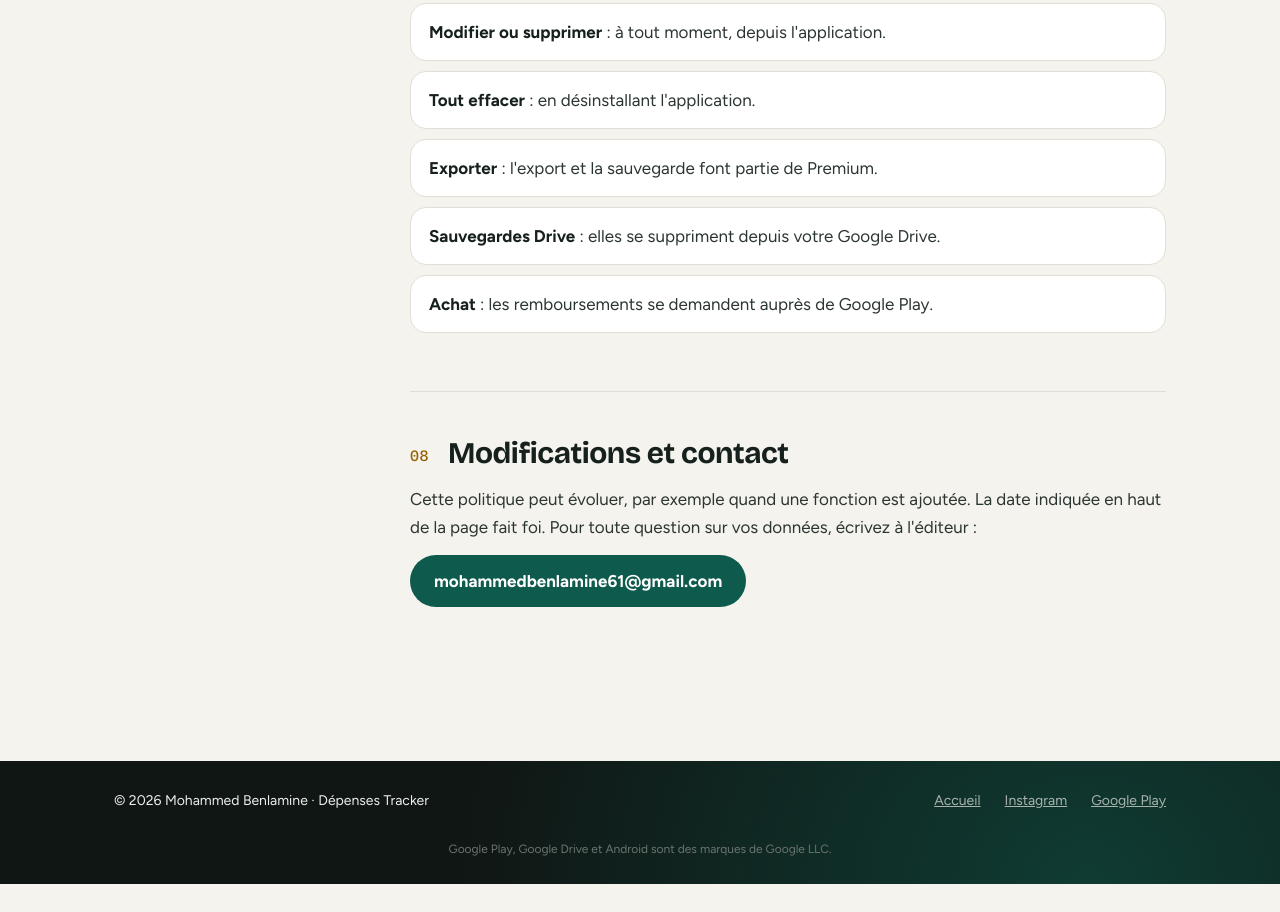
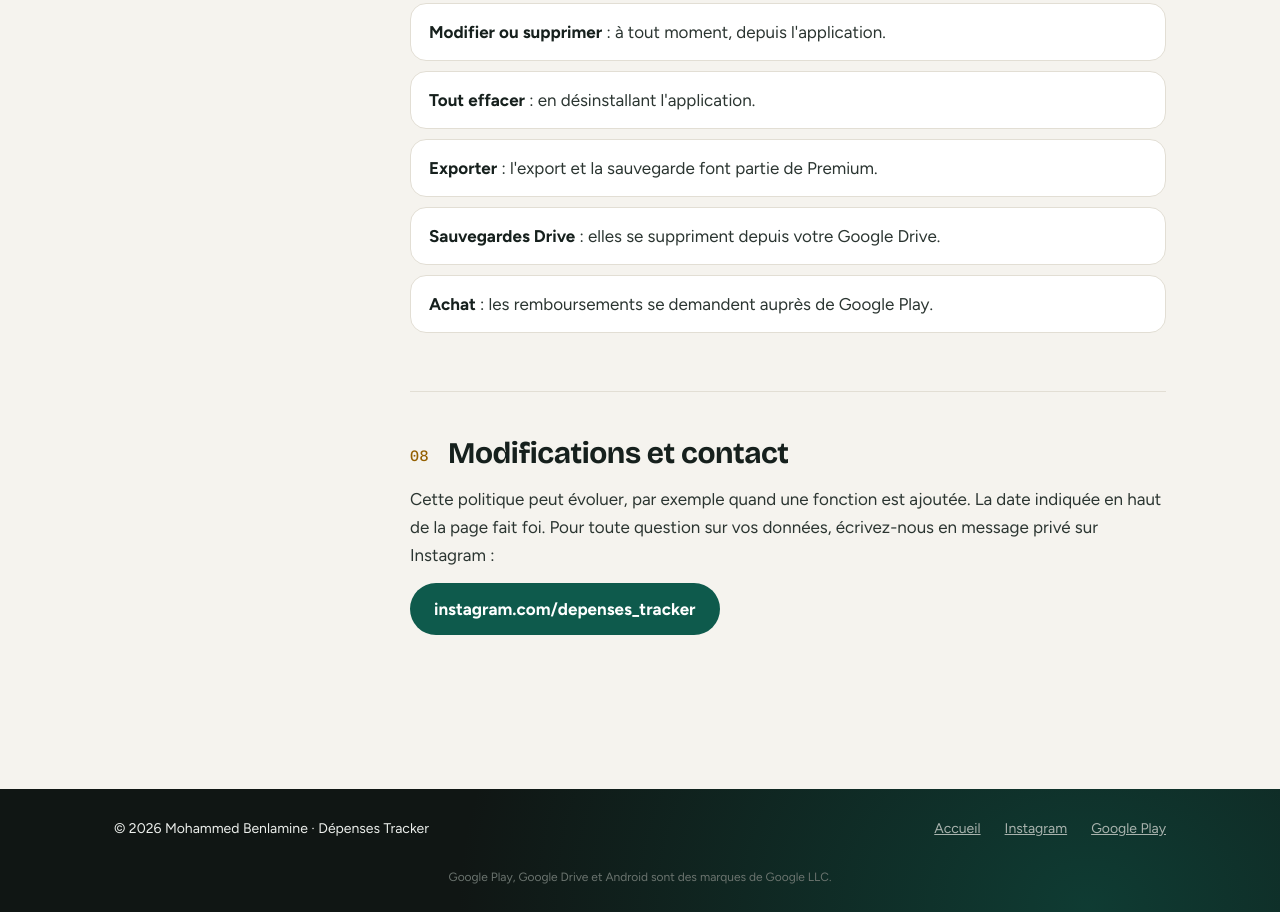
Before and after one commit to MoBENLAMINE/depenses-tracker-site, a plain HTML site: page confidentialite.html in a window 1280 px wide. Shown: the part 3868-4780 px from the top of the page. Before the commit the page ends 4752 px from the top, so only its background shows below. Drawn offline with Linux system fonts and the light colour scheme.

Commit message:
Confidentialité : contact remplacé par Instagram (FR et AR)
Co-Authored-By: Claude Haiku 5.5 <noreply@anthropic.com>
Claude-Session: https://claude.ai/code/session_018WoC1bZvobFRRJiqeoVVJZ

```diff
--- a/confidentialite.html
+++ b/confidentialite.html
@@ -208,8 +208,8 @@ footer p{margin:0;padding:0 24px 24px;text-align:center;font-size:12px;color:#6B
 
 <section id="fr-contact">
 <h2><span class="n">08</span>Modifications et contact</h2>
-<p>Cette politique peut évoluer, par exemple quand une fonction est ajoutée. La date indiquée en haut de la page fait foi. Pour toute question sur vos données, écrivez à l'éditeur :</p>
-<p><a class="contact" href="mailto:mohammedbenlamine61@gmail.com">mohammedbenlamine61@gmail.com</a></p>
+<p>Cette politique peut évoluer, par exemple quand une fonction est ajoutée. La date indiquée en haut de la page fait foi. Pour toute question sur vos données, écrivez-nous en message privé sur Instagram :</p>
+<p><a class="contact" href="https://www.instagram.com/depenses_tracker/" target="_blank" rel="noopener">instagram.com/depenses_tracker</a></p>
 </section>
 </article>
 </div>
@@ -321,8 +321,8 @@ footer p{margin:0;padding:0 24px 24px;text-align:center;font-size:12px;color:#6B
 
 <section id="ar-contact">
 <h2><span class="n">08</span>التعديلات والتواصل</h2>
-<p>قد تتغير هذه السياسة، مثلاً عند إضافة ميزة جديدة. التاريخ المذكور أعلى الصفحة هو المرجع. لأيّ سؤال عن بياناتك راسل الناشر:</p>
-<p><a class="contact" href="mailto:mohammedbenlamine61@gmail.com">mohammedbenlamine61@gmail.com</a></p>
+<p>قد تتغير هذه السياسة، مثلاً عند إضافة ميزة جديدة. التاريخ المذكور أعلى الصفحة هو المرجع. لأيّ سؤال عن بياناتك، راسلنا برسالة خاصة على إنستغرام:</p>
+<p><a class="contact" href="https://www.instagram.com/depenses_tracker/" target="_blank" rel="noopener">instagram.com/depenses_tracker</a></p>
 </section>
 </article>
 </div>
```
